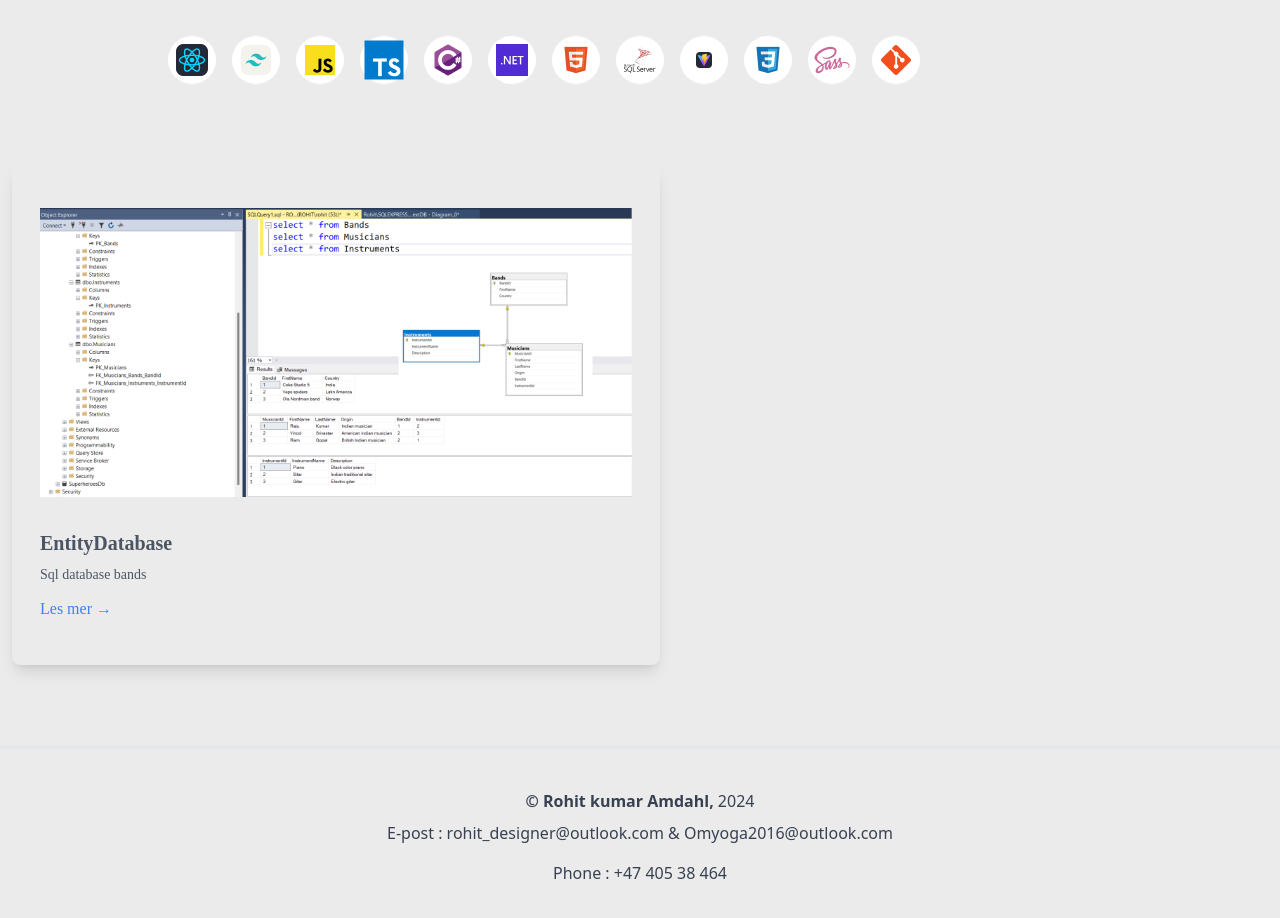
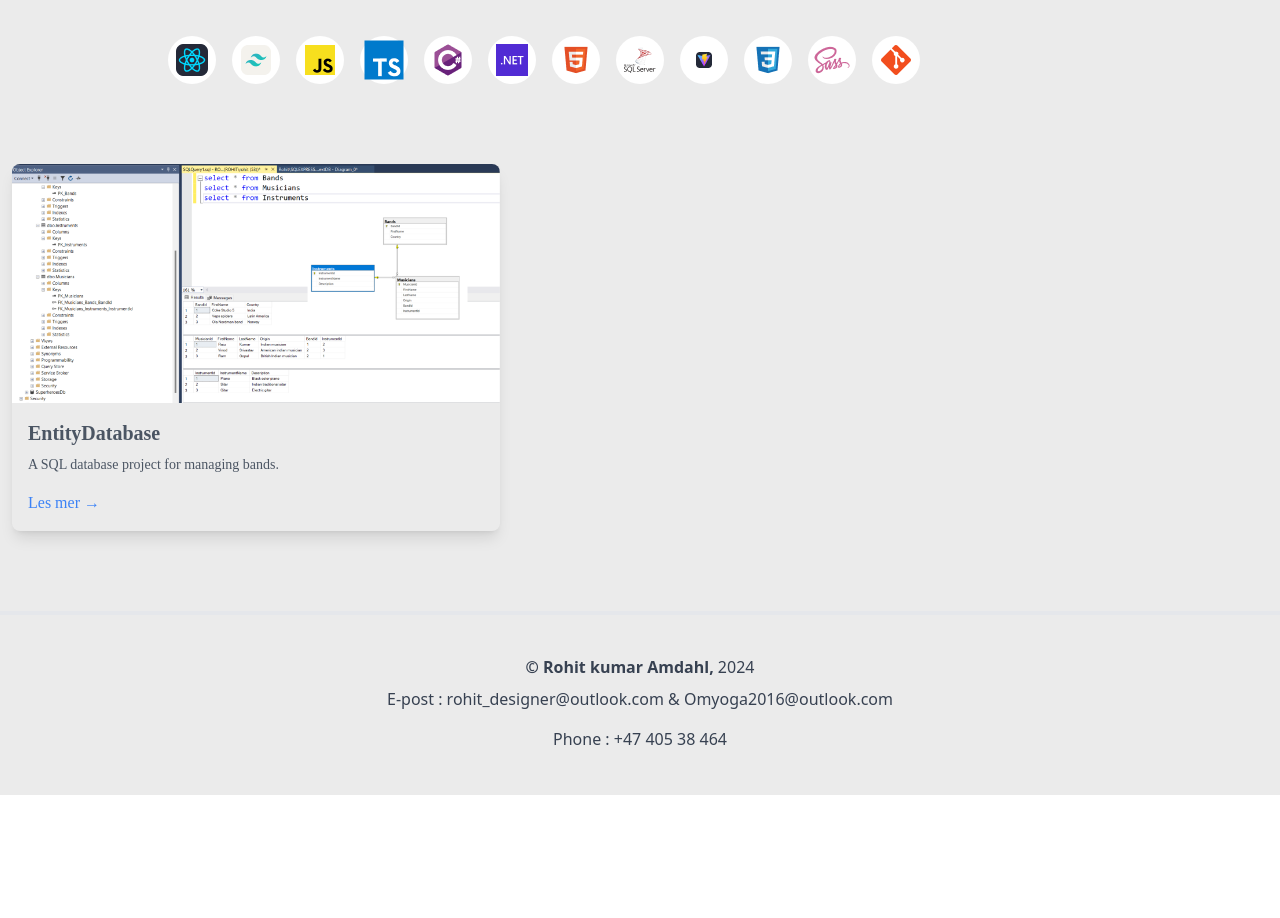
Before and after one commit to MaaRadha/work, a React (Vite) app: page /work in a window 1280 px wide. Shown: the part 1420-2338 px from the top of the page. After the commit the page ends 2215 px from the top, so only its background shows below. Built offline with nearby package versions, Linux system fonts and the light colour scheme; a web font is replaced by a local one.

Commit message:
updating projects

```diff
--- a/src/components/work/DatabaseProject.jsx
+++ b/src/components/work/DatabaseProject.jsx
@@ -1,8 +1,15 @@
 import React from "react";
 import { motion } from "motion/react";
+import { FaGithub } from "react-icons/fa6";
 import sql from "../../assets/projectPics/sqlDatabase.png";
+import { div } from "motion/react-client";
+
 const DatabaseProject = () => {
   return (
+    <>
+      <div>
+        <p></p>
+      </div>
       <motion.div
         initial={{ opacity: 0, scale: 0.5 }}
         animate={{ opacity: 1, scale: 1 }}
@@ -11,23 +18,25 @@ const DatabaseProject = () => {
           delay: 1.6,
           ease: [0, 0.71, 0.2, 1.01],
         }}
-      className="max-w-2xl  py-10 px-3 text-gray-600 font-text"
+        className="max-w-lg  py-10 px-3 text-gray-600 font-text"
       >
-      <div className="rounded-lg overflow-hidden px-3 py-7 shadow-lg">
+        <div className="rounded-lg shadow-lg overflow-hidden transition-transform transform hover:scale-105">
           <img
             src={sql}
             alt="Project Image"
-          className="w-full h-92 transition-transform transform hover:scale-105 p-4 rounded-2xl object-cover"
+            className="w-full h-58 object-cover"
           />
           <div className="p-4">
             <h3 className="text-xl font-semibold mb-2">EntityDatabase</h3>
-          <p className="text-gray-600 text-sm">Sql database bands</p>
+            <p className="text-sm text-gray-600 mb-4">
+              A SQL database project for managing bands.
+            </p>
             <div className="flex flex-wrap gap-5">
               <a
                 href="https://github.com/RohitAmdahl/EntityDatabase"
                 target="_blank"
                 rel="noopener noreferrer"
-              className="inline-block mt-3 text-blue-500 hover:text-blue-700"
+                className="inline-block text-blue-500 hover:text-blue-700"
               >
                 Les mer →
               </a>
@@ -35,6 +44,7 @@ const DatabaseProject = () => {
           </div>
         </div>
       </motion.div>
+    </>
   );
 };
 
```
Lines whose indentation alone changed are shown as unchanged.
